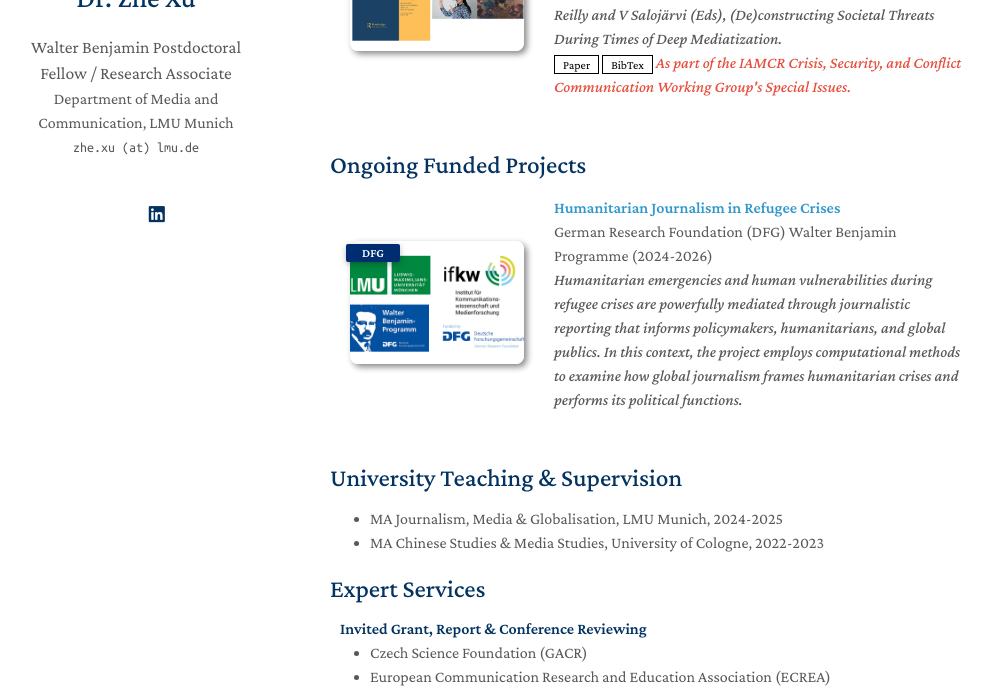
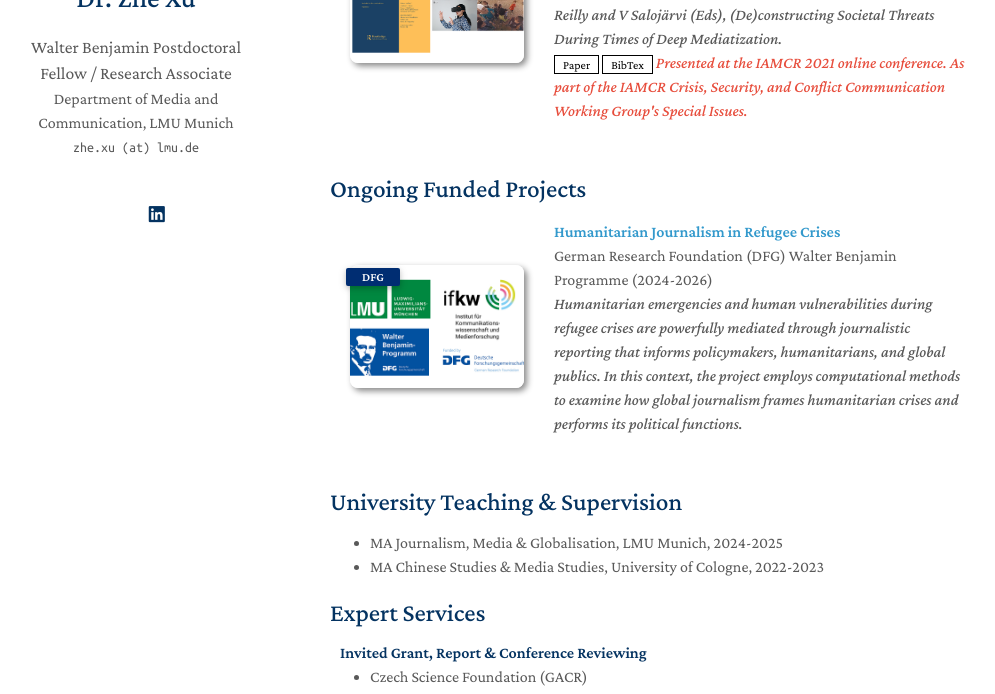
Before and after one commit to zhexuphd/home, a Jekyll site: the page built from index.md, in a window 1280 px wide and 900 px high, scrolled down 1004 px, cut to the strip 206-900 px from the top of the window. Shown: the whole strip, without its empty margins (140-1135 px from the left). Built offline with Jekyll 4.4.1, drawn with Linux system fonts in a browser that asks for light colours; a style sheet for code colours, icons or effects is not loaded; our own code applies the rules of GitHub Pages for plain Markdown files.

Commit message:
Update publications.yml

```diff
--- a/_data/publications.yml
+++ b/_data/publications.yml
@@ -30,5 +30,5 @@ main:
     conference: The Communication Review, 25(3-2), 181-203, 2022. Also in P. Reilly and V Salojärvi (Eds), (De)constructing Societal Threats During Times of Deep Mediatization.
     paper: https://www.tandfonline.com/doi/abs/10.1080/10714421.2022.2129118
     bibtex: https://gist.githubusercontent.com/zhexuphd/252310865eb126872efd79f241e93e7f/raw/17b69928280cbe625a13605c6d23e2d674ed1595/gistfile1.txt
-    notes: As part of the IAMCR Crisis, Security, and Conflict Communication Working Group's Special Issues.
+    notes: Presented at the IAMCR 2021 online conference. As part of the IAMCR Crisis, Security, and Conflict Communication Working Group's Special Issues.
     image: ./assets/img/cr.jpg
```
